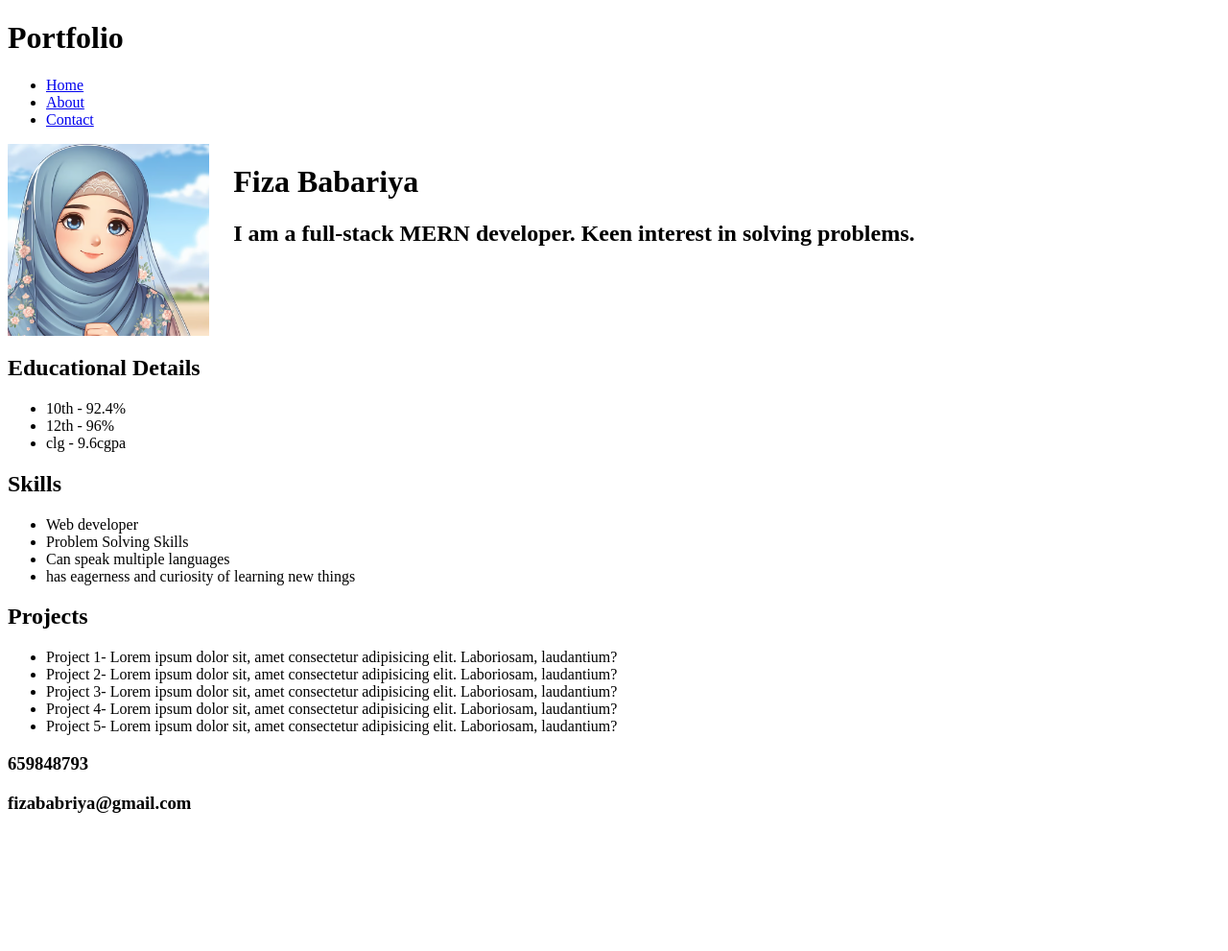
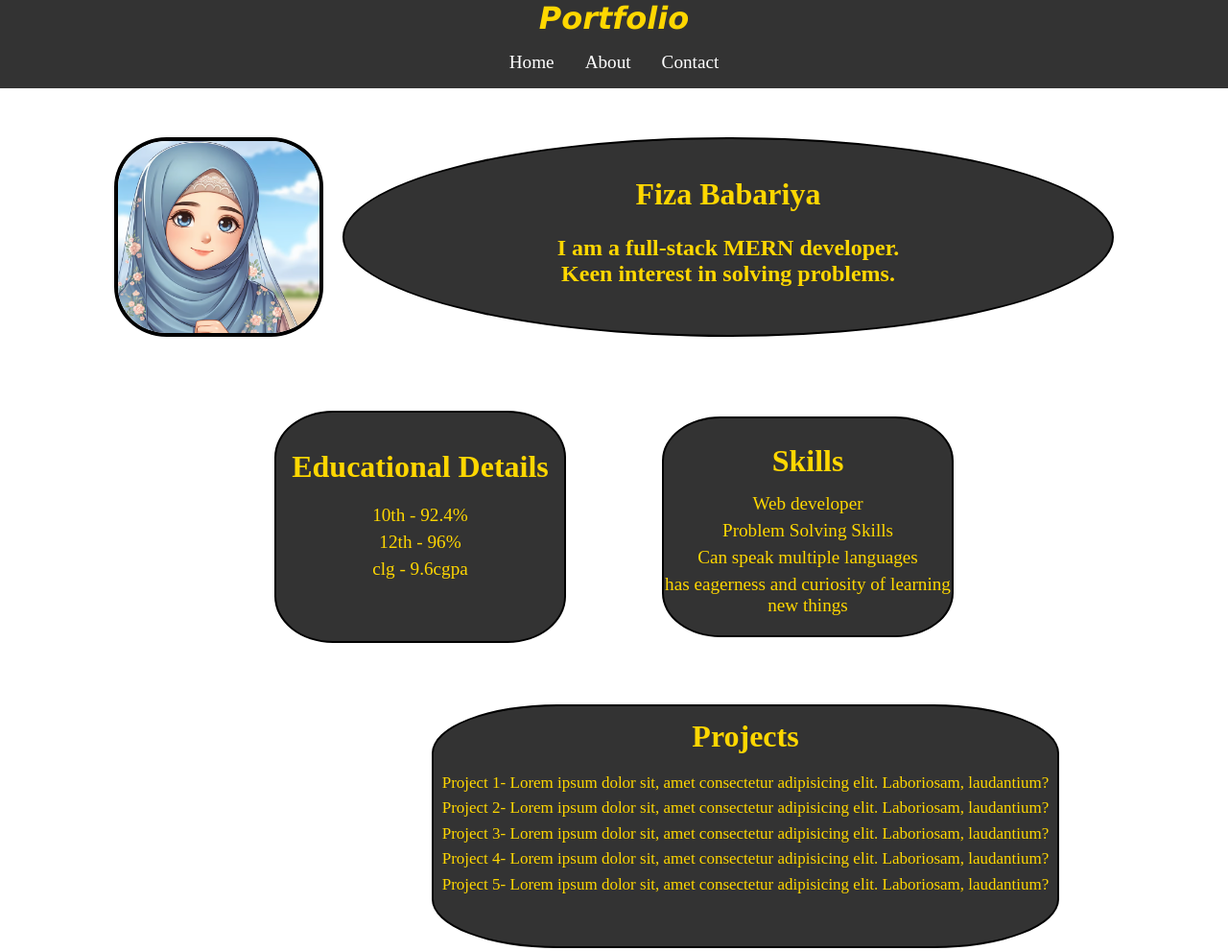
Before and after one commit to FizaBabariya/Portfolio2, a plain HTML site: page index.html in a window 1280 px wide. Shown: the top 991 px of the page at 96% size. Before the commit the page ends 866 px from the top, so only its background shows below. Drawn offline with Linux system fonts and the light colour scheme.

Commit message:
First Commit

```diff
--- a/index.html
+++ b/index.html
@@ -4,64 +4,70 @@
     <meta charset="UTF-8">
     <meta name="viewport" content="width=device-width, initial-scale=1.0">
     <title>Portfolio</title>
+    <link rel="stylesheet" href="styles.css">
 </head>
 <body>
     <header>
-        <h1>Portfolio</h1>
+        <h1 class="header">Portfolio</h1>
     </header>
 
 
     <main>
-        <nav>
-            <ul class="nav-links">
-                <li><a href="#home">Home</a></li>
-                <li><a href="#about">About</a></li>
-                <li><a href="#contact">Contact</a></li>
+        <nav class="navbar">
+            <ul class="navbar-list">
+                <li class="navbar-item"><a href="#home" class="navbar-link">Home</a></li>
+                <li class="navbar-item"><a href="#about" class="navbar-link">About</a></li>
+                <li class="navbar-item"><a href="#contact" class="navbar-link">Contact</a></li>
             </ul>
         </nav>
-        <div style="display: flex;">
-            <img src="image2.avif" alt="" height="200px" width="210px" border-radius="5px">
-            <div style="padding-left: 2%;">
-                <h1>Fiza Babariya</h1>
-                <h2>I am a full-stack MERN developer. Keen interest in solving problems.</h2>
+        <div class="brief-intro">
+            <img src="image2.avif" alt="" height="200px" width="210px" border-radius="5px" class="image">
+            <div class="intro">
+                <h1 class="head-introne">Fiza Babariya</h1>
+                <h2 class="head-introtwo">I am a full-stack MERN developer. <br>Keen interest in solving problems.</h2>
             </div>
         </div>
 
+        <section class="parts">
             <div class="educational">
-            <h2>Educational Details</h2>
-            <ul>
-                <li>10th - 92.4%</li>
-                <li>12th - 96%</li>
-                <li>clg - 9.6cgpa</li>
+                <h2 class="headedu">Educational Details</h2>
+                <ul class="listsedu">
+                    <li class="edulist">10th - 92.4%</li>
+                    <li class="edulist">12th - 96%</li>
+                    <li class="edulist">clg - 9.6cgpa</li>
                 </ul>
             </div>
 
             <div class="skills">
-            <h2>Skills</h2>
-            <ul>
-                <li>Web developer</li>
-                <li>Problem Solving Skills</li>
-                <li>Can speak multiple languages</li>
-                <li>has eagerness and curiosity of learning new things</li>
+                <h2 class="headskills">Skills</h2>
+                <ul class="listsskills">
+                    <li class="listskill">Web developer</li>
+                    <li class="listskill">Problem Solving Skills</li>
+                    <li class="listskill">Can speak multiple languages</li>
+                    <li class="listskill">has eagerness and curiosity of learning new things</li>
                 </ul>
             </div>
+        </section>
 
-        <div>
-            <h2>Projects</h2>
-            <ul>
-                <li>Project 1- Lorem ipsum dolor sit, amet consectetur adipisicing elit. Laboriosam, laudantium? </li>
-                <li>Project 2- Lorem ipsum dolor sit, amet consectetur adipisicing elit. Laboriosam, laudantium? </li>
-                <li>Project 3- Lorem ipsum dolor sit, amet consectetur adipisicing elit. Laboriosam, laudantium? </li>
-                <li>Project 4- Lorem ipsum dolor sit, amet consectetur adipisicing elit. Laboriosam, laudantium? </li>
-                <li>Project 5- Lorem ipsum dolor sit, amet consectetur adipisicing elit. Laboriosam, laudantium? </li>
+        <div class="projects">
+            <h2 class="headproject">Projects</h2>
+            <ul class="listspro">
+                <li class="list">Project 1- Lorem ipsum dolor sit, amet consectetur adipisicing elit. Laboriosam, laudantium? </li>
+                <li class="list">Project 2- Lorem ipsum dolor sit, amet consectetur adipisicing elit. Laboriosam, laudantium? </li>
+                <li class="list">Project 3- Lorem ipsum dolor sit, amet consectetur adipisicing elit. Laboriosam, laudantium? </li>
+                <li class="list">Project 4- Lorem ipsum dolor sit, amet consectetur adipisicing elit. Laboriosam, laudantium? </li>
+                <li class="list">Project 5- Lorem ipsum dolor sit, amet consectetur adipisicing elit. Laboriosam, laudantium? </li>
             </ul>
         </div>
     </main>
 
-    <footer>
+    <footer class="footer">
         <div class="contact">
-            <h3>659848793</h3>
-            <h3>fizababriya@gmail.com</h3>
+            <h3 class="contacthead">Phone number : 6598487953</h3>
+            <a href="fizababariya@gmail.com"><img src="email.png" alt="" height="25px" width="25px"></a>
+            <a href="https://github.com/account"><img src="github.png" alt="" height="25px" width="25px"></a>
+            <a href="#"><img src="insta.jpg" alt="" height="25px" width="25px"></a>
+            <a href="www.linkedin.com/in/fiza-babariya-a94a47261"><img src="linkedin.jpg" alt="" height="25px" width="25px"></a>
         </div>
     </footer>
 </body>
--- /dev/null
+++ b/styles.css
@@ -0,0 +1,177 @@
+*{
+    margin: 0;
+    padding: 0;
+}
+body{
+    background-color: white;
+}
+.header{
+    text-align: center;
+    background-color: #333;
+    color: #FFD700;
+    font-family: 'Lucida Sans', 'Lucida Sans Regular', 'Lucida Grande', 'Lucida Sans Unicode', Geneva, Verdana, sans-serif;
+    font-style: italic;
+}
+.navbar {
+    background-color: #333;
+    padding: 1rem;
+    display: flex;
+    justify-content: center;
+}
+
+.navbar-list {
+    list-style: none;
+    display: flex;
+    gap: 2rem;
+    margin: 0;
+    padding: 0;
+}
+
+.navbar-item {
+    position: relative;
+}
+
+.navbar-link {
+    text-decoration: none;
+    color: white;
+    font-size: 1.2rem;
+    transition: color 0.3s ease;
+}
+
+.navbar-link:hover {
+    color: #FFD700;
+}
+
+
+.navbar-item::after {
+    content: '';
+    position: absolute;
+    left: 0;
+    bottom: -4px;
+    width: 0;
+    height: 2px;
+    background: #FFD700;
+    transition: width 0.3s ease;
+}
+
+.navbar-item:hover::after {
+    width: 100%;
+}
+
+.brief-intro{
+    display: flex;
+    justify-content: center;
+    margin-top: 4%;
+    gap: 20px;
+}
+
+.brief-intro img{
+    border: 4px solid black;
+    border-radius: 25%;
+}
+
+.image :hover{
+    transform: scale(1.1);
+}
+
+.intro{
+    border: 2px solid black;
+    padding-top: 3%;
+    background-color: #333;
+    color: #FFD700;
+    border-radius: 55%;
+    width: 800px;
+}
+.head-introne{
+    text-align: center;
+}
+.head-introtwo{
+    padding-top: 3%;
+    text-align: center;
+}
+.parts{
+    display: flex;
+    justify-content: center;
+    align-items: center;
+    margin-top: 6%;
+    gap: 100px;
+}
+.educational{
+    border: 2px solid black;
+    padding-top: 3%;
+    background-color: #333;
+    color: #FFD700;
+    border-radius: 20%;
+    height: 200px;
+    width: 300px;
+    text-align: center;
+}
+.headedu{
+    font-size: xx-large;
+}
+.listsedu{
+    padding-top: 5%;
+    font-size: larger;
+
+}
+.edulist{
+    padding-top: 2%;
+    list-style-type: none;
+}
+.skills{
+    border: 2px solid black;
+    padding-top: 2%;
+    background-color: #333;
+    color: #FFD700;
+    border-radius: 20%;
+    height: 200px;
+    width: 300px;
+    text-align: center;
+}
+.headskills{
+    font-size: xx-large;
+}
+.listsskills{
+    padding-top: 3%;
+    font-size: larger;
+}
+.listskill{
+    padding-top: 2%;
+    list-style-type: none;
+}
+.projects{
+    text-align: center;
+    margin-top: 5%;
+    border: 2px solid black;
+    height: 250px;
+    width: 650px;
+    margin-left: 450px;
+    background-color: #333;
+    color: #FFD700;
+    border-radius: 20%;
+}
+.headproject{
+    padding-top: 2%;
+    font-size: xx-large;
+}
+.listspro{
+    padding-top: 2%;
+    font-size: 17px;
+}
+.list{
+    list-style-type: none;
+    padding-top: 1%;
+}
+.footer{
+    background-color: #333;
+    color: #FFD700;
+    text-align: center;
+    margin-top: 4%;
+}
+.contacthead{
+    padding-top: 1%;
+    padding-bottom: 1%;
+}
+.contact a{
+    padding-left: 2%;
+}
```
Also changed, not shown: email.png (added), fiza.jpg (deleted), github.png (added), insta.jpg (added), linkedin.jpg (added). Lines whose indentation alone changed are shown as unchanged.
